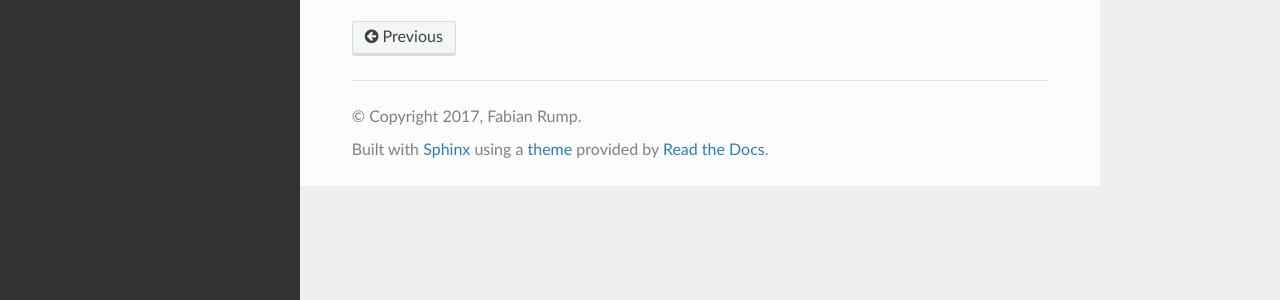
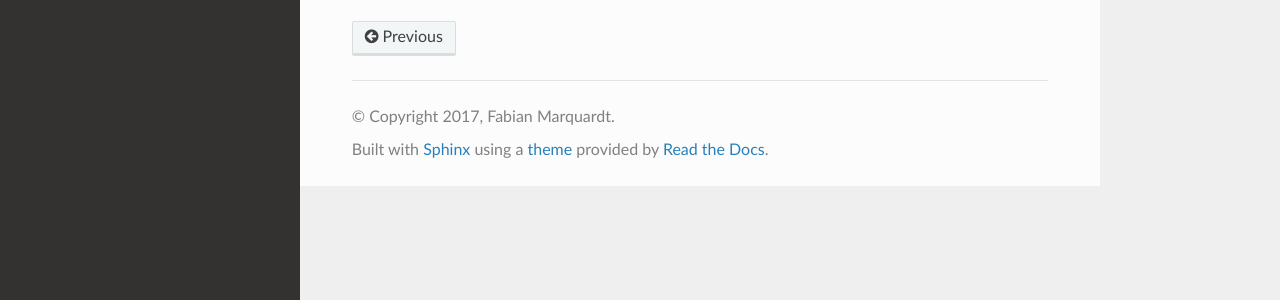
Before and after one commit to fabian-rump/flask-slimrest, a Sphinx documentation site: the page built from docs/decorators.rst, in a window 1280 px wide. Shown: the part 263-563 px from the top of the page. Built offline with Sphinx 7.4.7 and the Read the Docs theme 2.0.0, drawn with Linux system fonts in a browser that asks for light colours.

Commit message:
Hopefully the last one for now

```diff
--- a/docs/conf.py
+++ b/docs/conf.py
@@ -50,8 +50,8 @@ master_doc = 'index'
 
 # General information about the project.
 project = 'flask_slimrest'
-copyright = '2017, Fabian Rump'
-author = 'Fabian Rump'
+copyright = '2017, Fabian Marquardt'
+author = 'Fabian Marquardt'
 
 # The version info for the project you're documenting, acts as replacement for
 # |version| and |release|, also used in various other places throughout the
```
